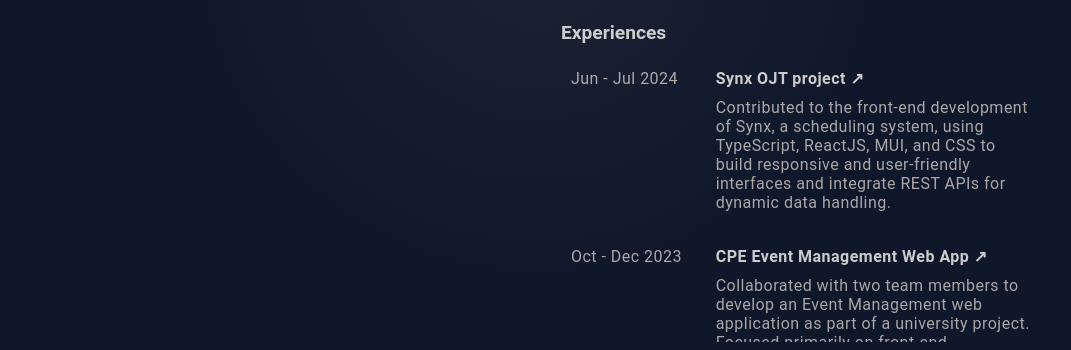
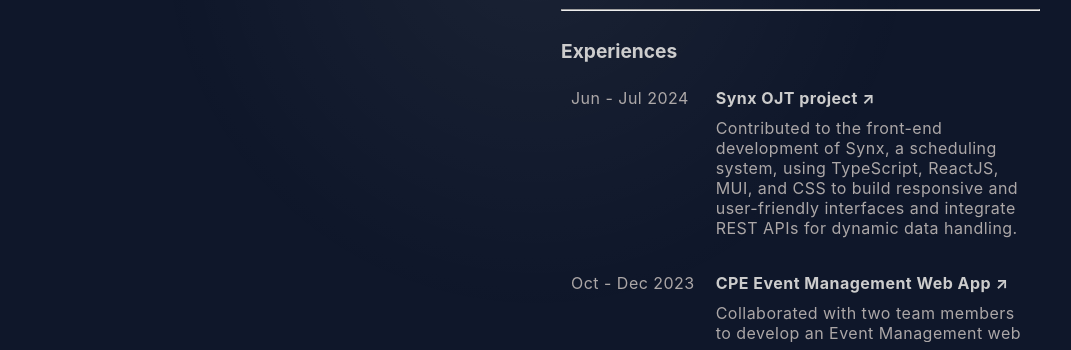
Before and after one commit to ZGregorio/Personal-Portfolio, a plain HTML site: page index.html in a window 1280 px wide. Shown: the part 466-816 px from the top of the page, without its empty margins (104-1175 px from the left). Drawn offline with Linux system fonts and the light colour scheme.

Commit message:
Update styles.css

```diff
--- a/styles.css
+++ b/styles.css
@@ -1,7 +1,7 @@
 body {
   box-sizing: border-box;
   background-color: #0f172a;
-  font-family: "Roboto";
+  font-family: "Inter";
   color: #CCCCCC;
   overflow-y: hidden;
 }
```
